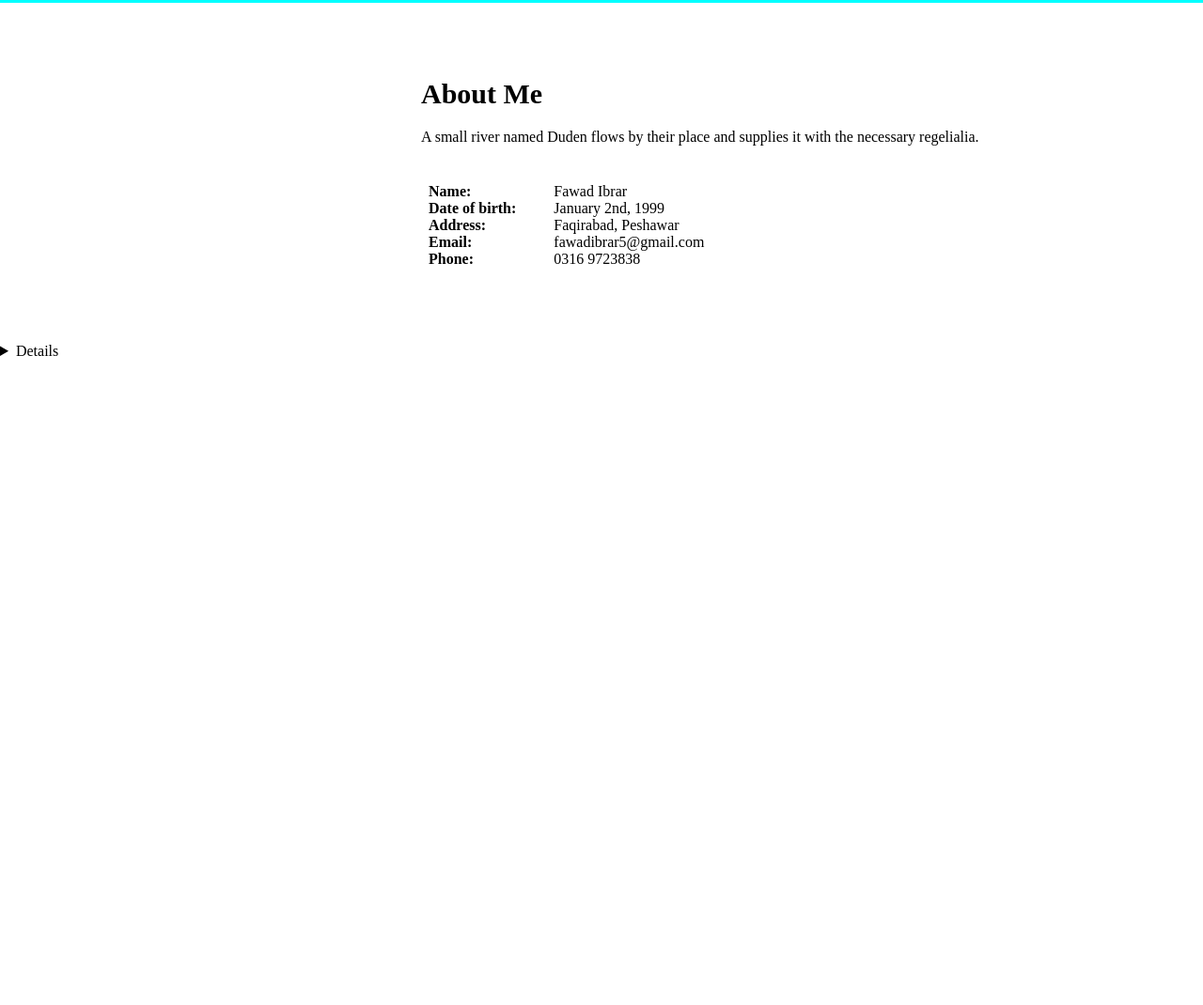
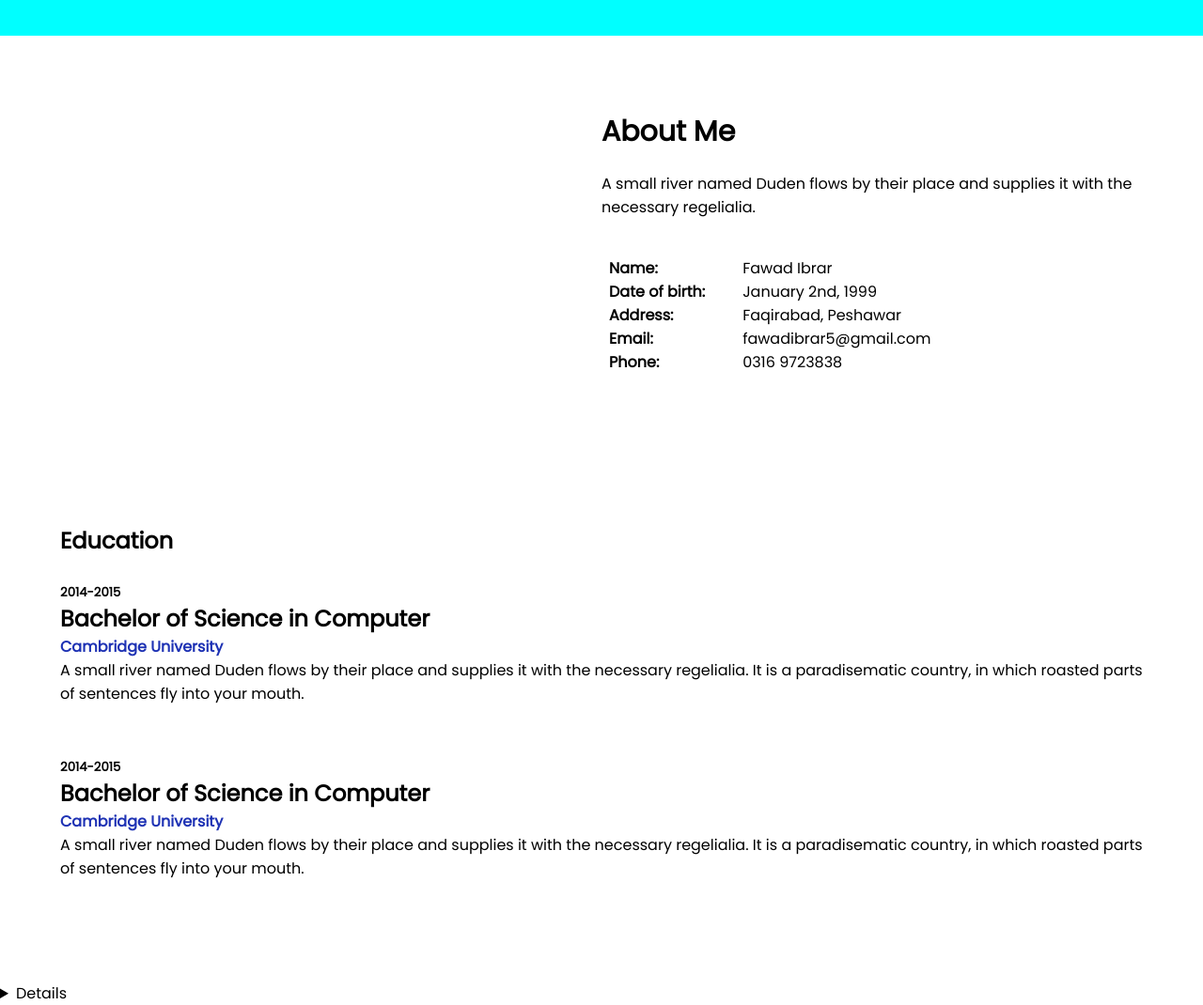
Before and after one commit to fawad-code/fawad0code.github.io, a plain HTML site: page index.html in a window 1280 px wide. Shown: the part 777-1847 px from the top of the page at 94% size. Before the commit the page ends 1160 px from the top, so only its background shows below. Drawn offline with Linux system fonts and the light colour scheme.

Commit message:
Add Education Section

```diff
--- a/index.html
+++ b/index.html
@@ -6,6 +6,9 @@
     <meta name="viewport" content="width=device-width, initial-scale=1.0">
     <meta http-equiv="refresh" content="5">
     <link rel="stylesheet" href="https://cdnjs.cloudflare.com/ajax/libs/font-awesome/4.7.0/css/font-awesome.min.css">
+    <link rel="preconnect" href="https://fonts.googleapis.com">
+<link rel="preconnect" href="https://fonts.gstatic.com" crossorigin>
+<link href="https://fonts.googleapis.com/css2?family=Poppins&display=swap" rel="stylesheet">
     <link rel="stylesheet" href="style.css">
     <script src="script.js"></script>
     <title>Fawad Ibrar</title>
@@ -56,7 +59,30 @@
         </div>
     </section>
 
-    <section id="edu"></section>
+    <section id="edu">
+        <h1>Education</h1>
+        <div class="edu">
+            <div class="clg">
+                <h5>2014-2015</h5>
+                <h2>Bachelor of Science in Computer</h2>
+                <h4>Cambridge University</h4>
+                <p>A small river named Duden flows by their place
+                and supplies it with the necessary regelialia.
+                It is a paradisematic country, in which roasted
+                parts of sentences fly into your mouth.</p>
+            </div>
+            <div class="clg">
+                <h5>2014-2015</h5>
+                <h2>Bachelor of Science in Computer</h2>
+                <h4>Cambridge University</h4>
+                <p>A small river named Duden flows by their place
+                and supplies it with the necessary regelialia.
+                It is a paradisematic country, in which roasted
+                parts of sentences fly into your mouth.</p>
+            </div>
+        </div>
+    </section>
+
     <section id="skills"></section>
     <section id="projects"></section>
     <details id="contact"></details>
--- a/style.css
+++ b/style.css
@@ -1,5 +1,6 @@
 * {
     margin: 0;
+    font-family: 'Poppins', sans-serif;
 }
 
 nav {
@@ -67,11 +68,11 @@ h4 {
 }
 
 .pic {
-    flex: 2;
+    flex: 1;
 }
 
 .about {
-    flex: 4;
+    flex: 1;
     padding: 10vh 5vw;
 }
 
@@ -95,8 +96,19 @@ h4 {
     list-style-type: none;
 }
 
-
-
 @media screen and (max-width: 800px){
     .pic {flex: none;}
 }
+
+#edu {
+    padding: 10vh 5vw;
+}
+
+.edu {
+    display: flex;
+    flex-direction: column;
+}
+
+.clg {
+    padding: 3.5vh 0;
+}
```
